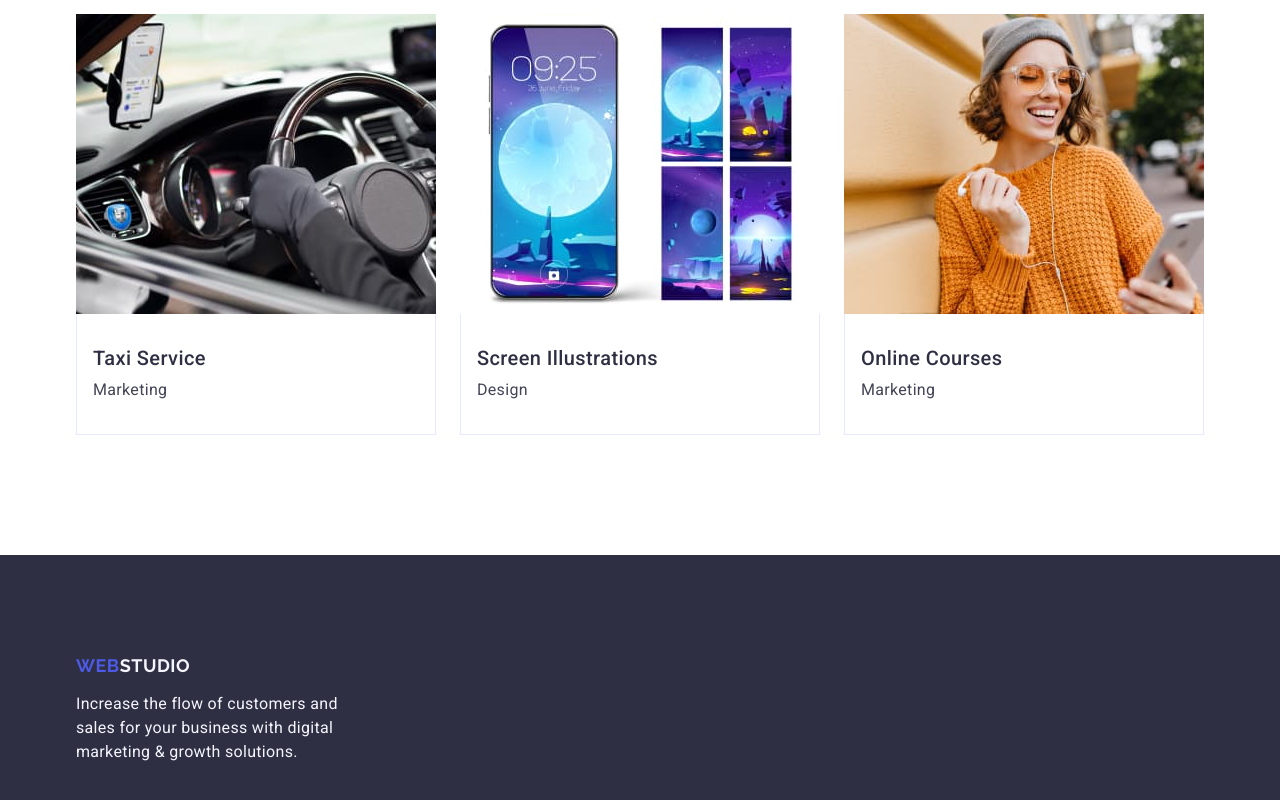
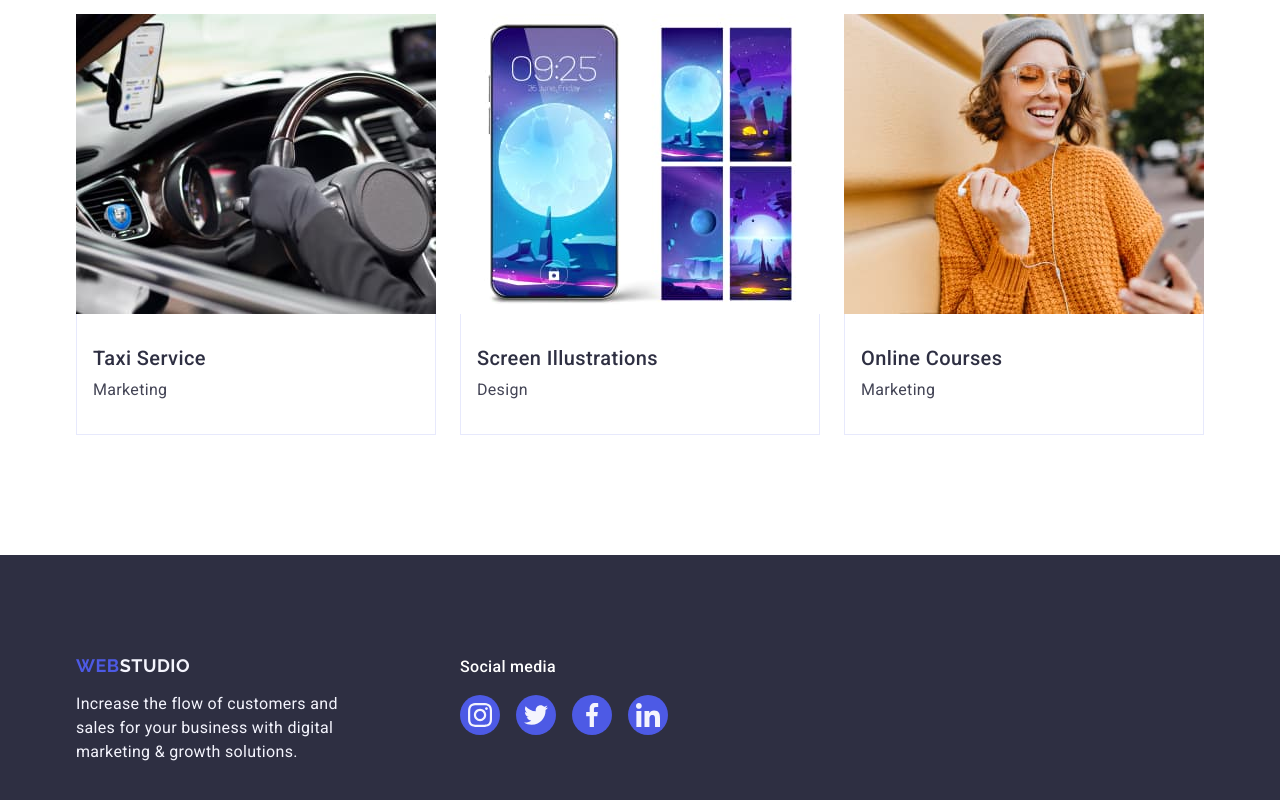
Before and after one commit to YeVlad/goit-markup-hw-04, a plain HTML site: page index.html in a window 1280 px wide. Shown: the part 2630-3430 px from the top of the page. Drawn offline with nearby package versions, Linux system fonts and the light colour scheme.

Commit message:
Update fotter

```diff
--- a/css/styles.css
+++ b/css/styles.css
@@ -388,6 +388,11 @@ address {
   padding: 100px 0;
 }
 
+.down-container {
+  display: flex;
+  gap: 120px;
+}
+
 .down-word {
   display: inline-block;
   margin-bottom: 16px;
@@ -403,4 +408,22 @@ address {
   max-width: 264px;
 }
 
+.text-social {
+  color: #fff;
+  font-size: 16px;
+  font-weight: 500;
+  line-height: 1.5;
+  letter-spacing: 0.32px;
+  margin-bottom: 16px;
+}
+
+.social-media-worker-place.fotter-place {
+  gap: 16px;
+}
+
+.icon-worker-media.fotter-icon {
+  width: 24px;
+  height: 24px;
+}
+
 /***********/
--- a/index.html
+++ b/index.html
@@ -369,8 +369,9 @@
       <!---->
     </main>
     <footer class="this-is-footi">
-      <div class="container">
+      <div class="container down-container">
         <!---->
+        <div class="logo-part">
           <a href="./index.html" class="logo-word down-word"
             >Web<span class="logo-piece-down">Studio</span></a
           >
@@ -378,6 +379,40 @@
             Increase the flow of customers and sales for your business with
             digital marketing & growth solutions.
           </p>
+        </div>
+        <div class="footer-social-media">
+          <p class="text-social">Social media</p>
+          <div class="social-media-worker-place fotter-place">
+            <a href="#" class="social-media-worker-link">
+              <div class="circle-place">
+                <svg class="icon-worker-media fotter-icon">
+                  <use href="/images/symbol-defs.svg#icon-instagram" />
+                </svg>
+              </div>
+            </a>
+            <a href="#" class="social-media-worker-link">
+              <div class="circle-place">
+                <svg class="icon-worker-media fotter-icon">
+                  <use href="/images/symbol-defs.svg#icon-twitter" />
+                </svg>
+              </div>
+            </a>
+            <a href="#" class="social-media-worker-link">
+              <div class="circle-place">
+                <svg class="icon-worker-media fotter-icon">
+                  <use href="/images/symbol-defs.svg#icon-facebook" />
+                </svg>
+              </div>
+            </a>
+            <a href="#" class="social-media-worker-link">
+              <div class="circle-place">
+                <svg class="icon-worker-media fotter-icon">
+                  <use href="/images/symbol-defs.svg#icon-linkedin" />
+                </svg>
+              </div>
+            </a>
+          </div>
+        </div>
         <!---->
       </div>
     </footer>
```
Lines whose indentation alone changed are shown as unchanged.
